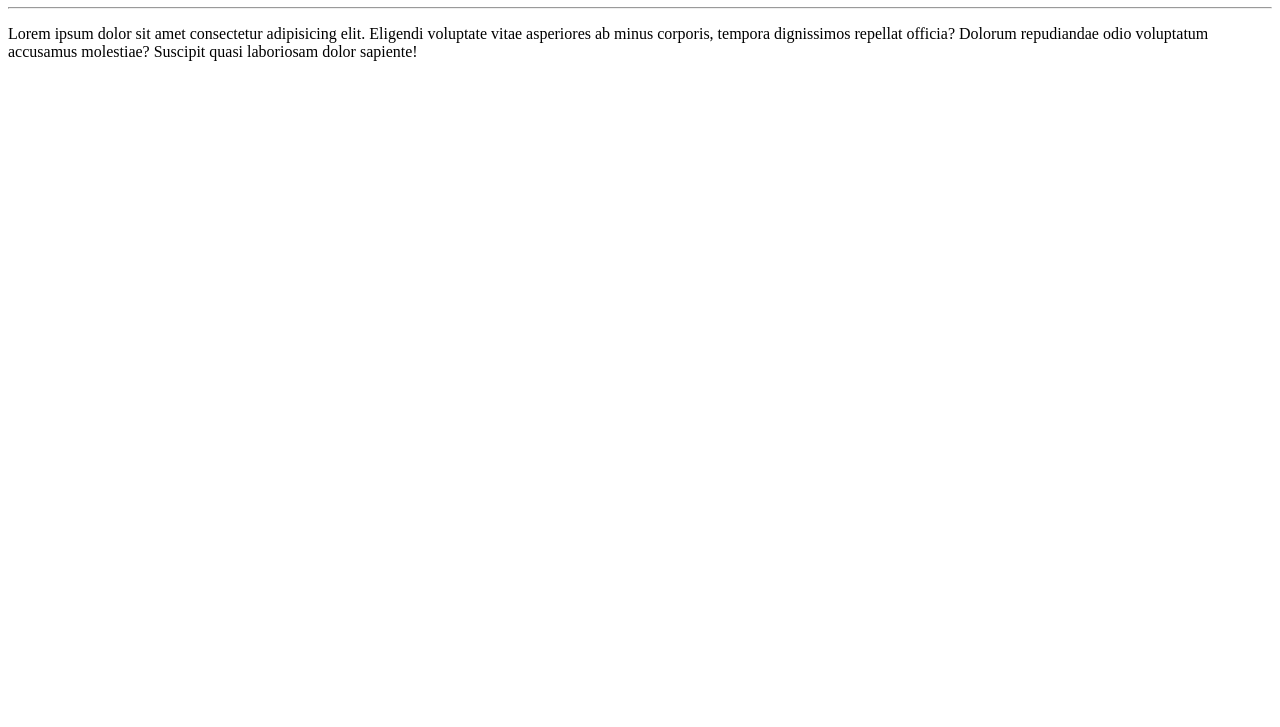
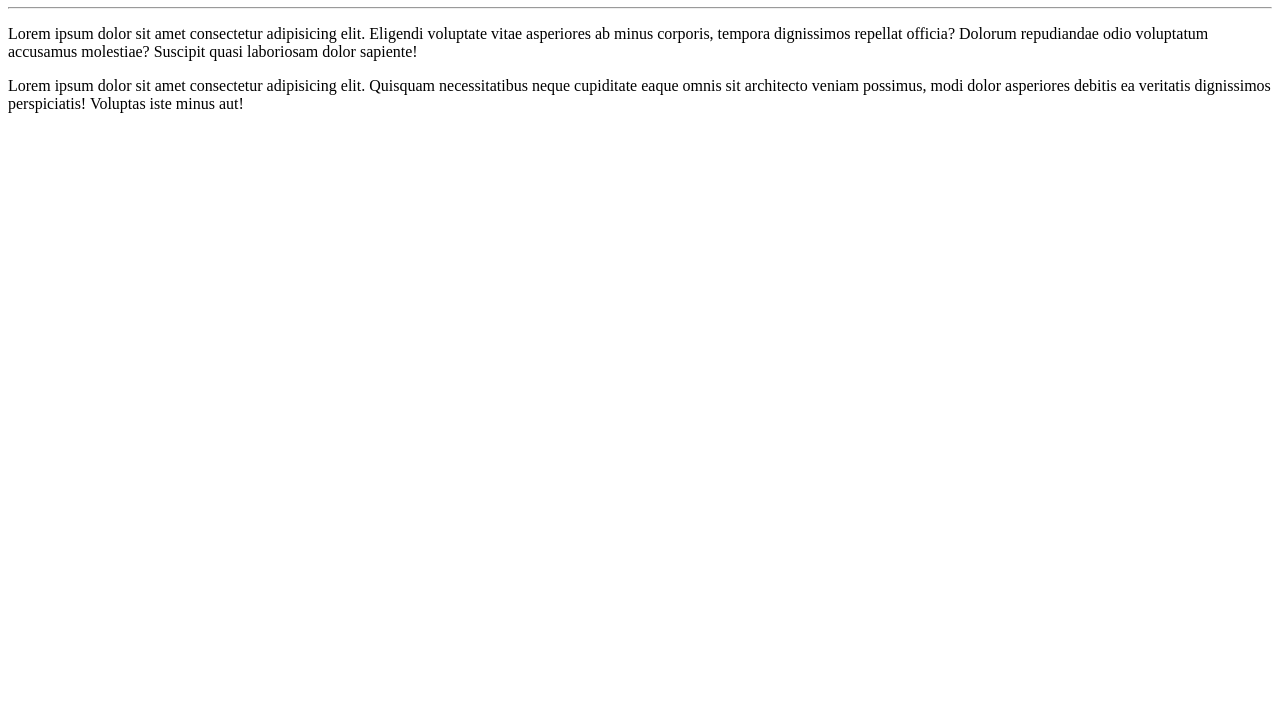
Before and after one commit to IcaroMoreiraDev/Ola-Mundo, a plain HTML site: page Site-Exemplo/Index.html in a window 1280 px wide. Shown: the part 73-800 px from the top of the page. Drawn offline with Linux system fonts and the light colour scheme.

Commit message:
Update Index.html

```diff
--- a/Site-Exemplo/Index.html
+++ b/Site-Exemplo/Index.html
@@ -9,5 +9,6 @@
     <h1>Olá, mundo</h1>
     <hr>
     <p>Lorem ipsum dolor sit amet consectetur adipisicing elit. Eligendi voluptate vitae asperiores ab minus corporis, tempora dignissimos repellat officia? Dolorum repudiandae odio voluptatum accusamus molestiae? Suscipit quasi laboriosam dolor sapiente!</p>
+    <p>Lorem ipsum dolor sit amet consectetur adipisicing elit. Quisquam necessitatibus neque cupiditate eaque omnis sit architecto veniam possimus, modi dolor asperiores debitis ea veritatis dignissimos perspiciatis! Voluptas iste minus aut!</p>
 </body>
 </html>
```
